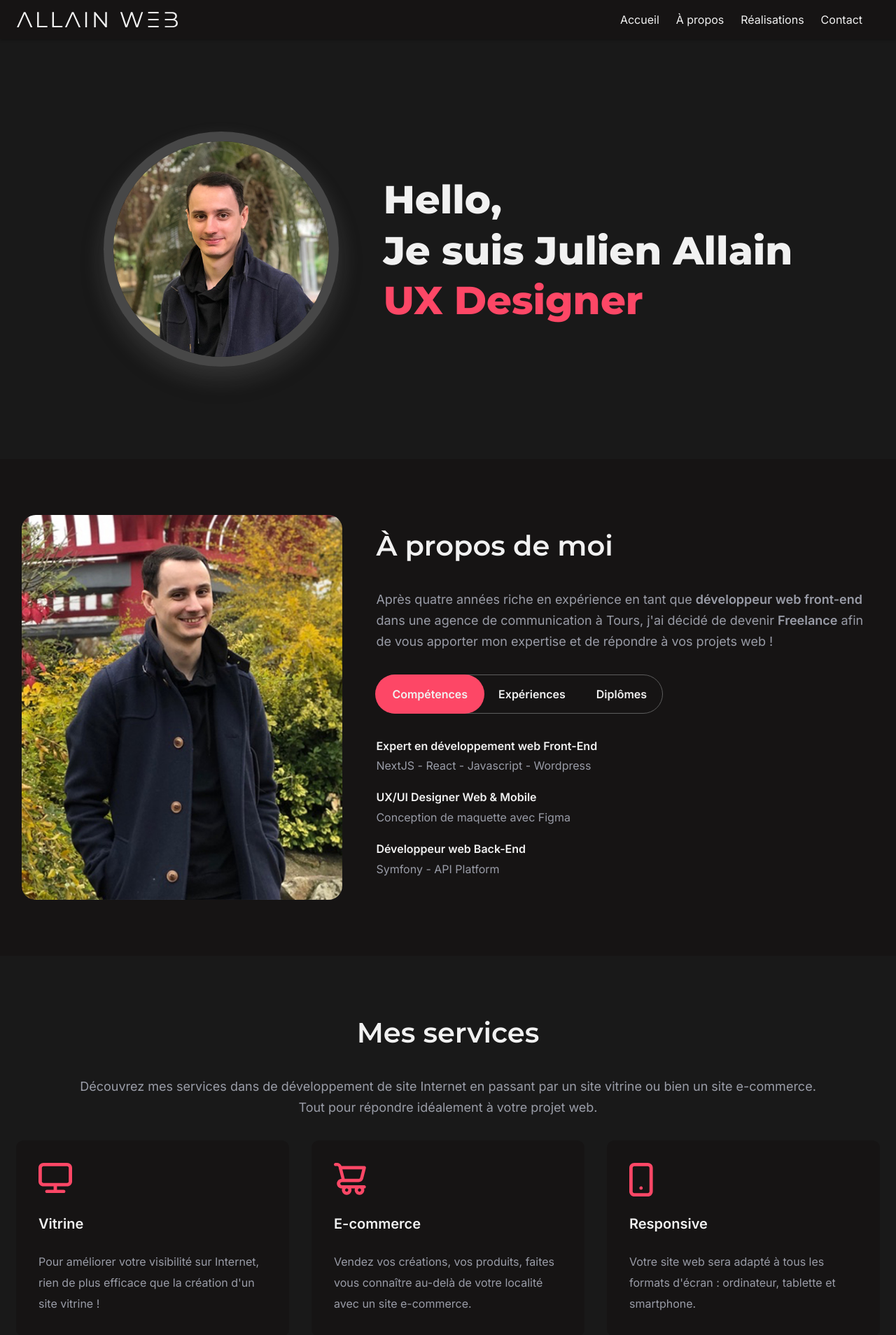
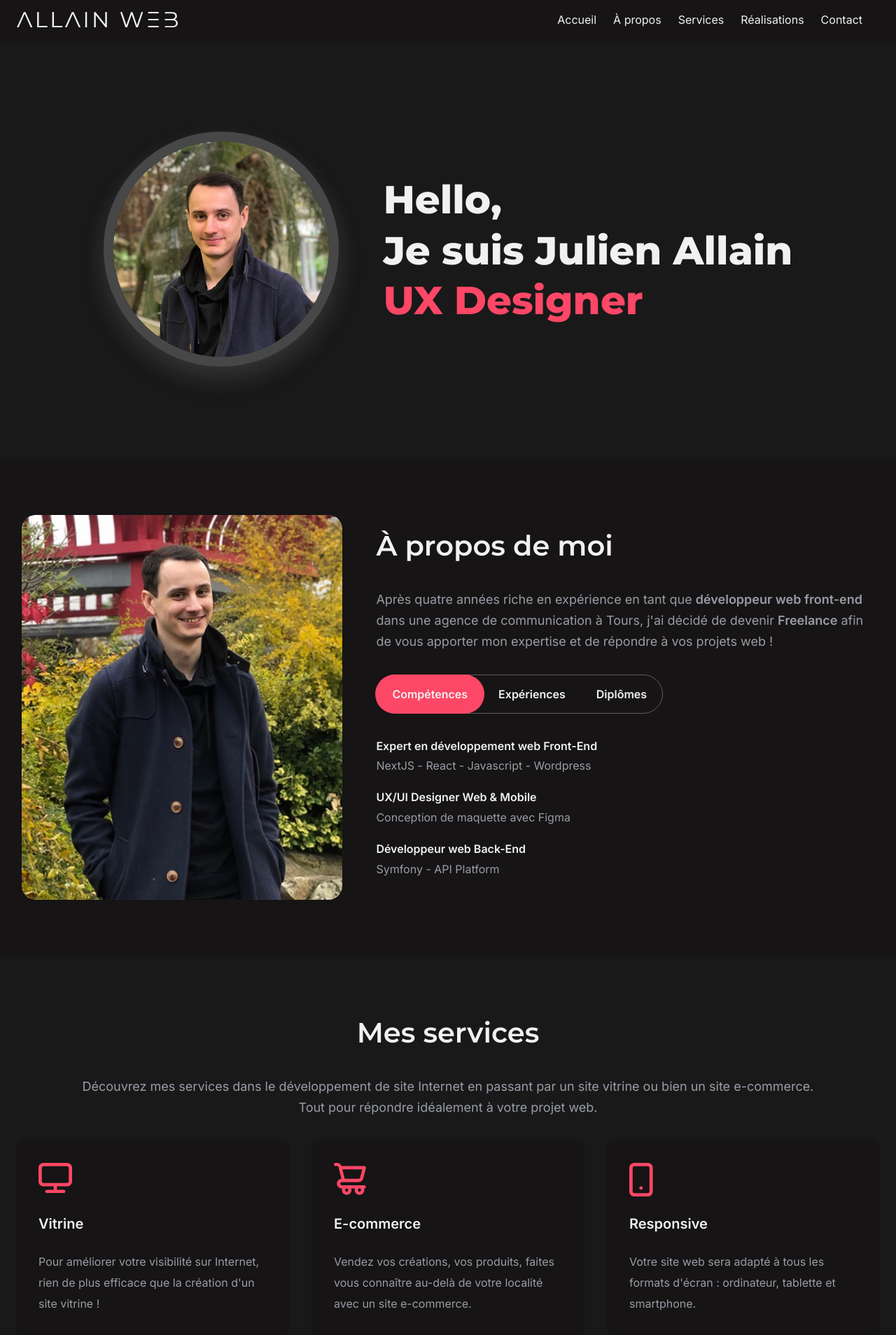
Before and after one commit to TheSizkarn/portfolio, a Next.js app: page / in a window 1280 px wide. Shown: the top 1908 px of the page at 70% size. Built offline with nearby package versions, Linux system fonts and the light colour scheme.

Commit message:
Correction faute

```diff
--- a/components/layout/navbar.tsx
+++ b/components/layout/navbar.tsx
@@ -34,6 +34,9 @@ const navbar = () => {
 							<li>
 								<Link href='#about'>À propos</Link>
 							</li>
+              <li>
+                <Link href='#services'>Services</Link>
+              </li>
 							<li>
 								<Link href='#projets'>Réalisations</Link>
 							</li>
--- a/components/pages/index/services/services.tsx
+++ b/components/pages/index/services/services.tsx
@@ -6,10 +6,10 @@ import MobileSvg from "../../../../public/svg/mobile.svg";
 
 const Services = () => {
   return (
-    <Container>
+    <Container id='services'>
       <TitleH2>Mes services</TitleH2>
       <Content>
-        <p>Découvrez mes services dans de développement de site Internet en passant par un site vitrine ou bien un site
+        <p>Découvrez mes services dans le développement de site Internet en passant par un site vitrine ou bien un site
           e-commerce.
           <br/>
           Tout pour répondre idéalement à votre projet web.
```
